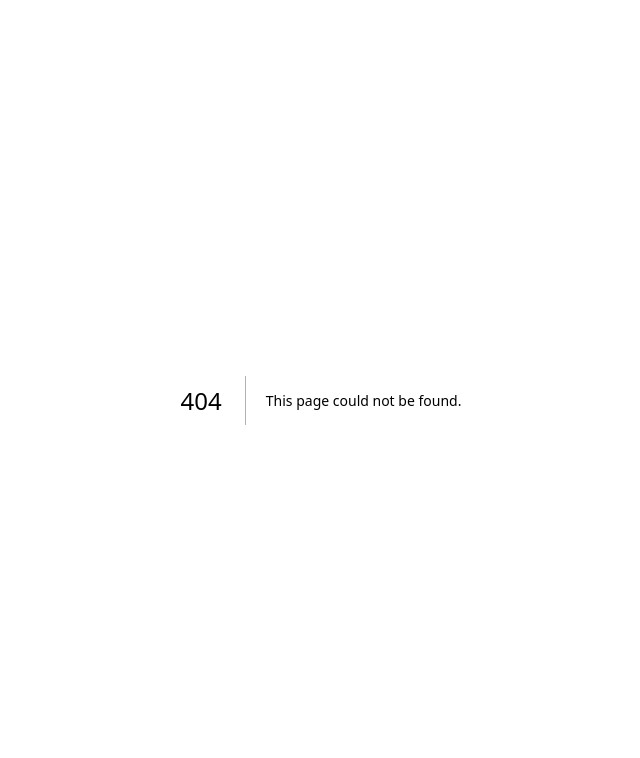
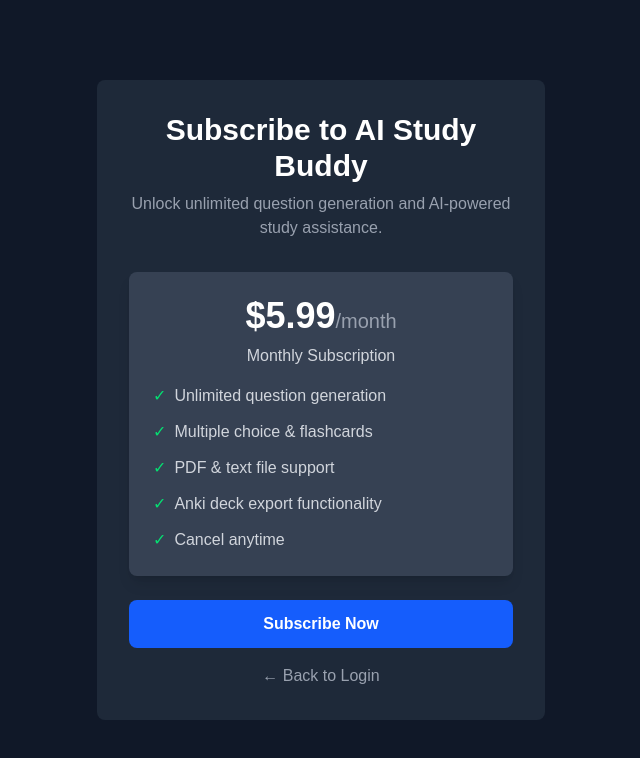
Before and after one commit to dimitry-co/ai-study-buddy, a Next.js app: page /subscribe in a window 1280 px wide. Before the commit this address had no page. Shown: the top 758 px of the page, without its empty margins (319-959 px from the left). Built offline with nearby package versions, Linux system fonts and the light colour scheme.

Commit message:
feat: create /subscribe page with pricing and feature list

```diff
--- /dev/null
+++ b/src/app/(auth)/subscribe/page.tsx
@@ -0,0 +1,107 @@
+"use client";
+
+import { useState } from "react";
+import { useRouter } from "next/navigation";
+import { signOut } from "@/lib/auth";
+
+export default function SubscribePage() {
+    const router = useRouter();
+    const [error, setError] = useState('');
+    const [loading, setLoading] = useState(false);
+    const [success, setSuccess] = useState(false);
+
+    const handleSubscrube = async () => {
+      setLoading(true);
+      setError('');
+
+      try {
+        // TODO: Add stripe checkout here later
+        // For now, just show a message
+        alert('payment integration coming soon! For now, contact admin.');
+
+        // Later this will redirect to Strip checkout:
+        // const response = aweait fetch('/api/create-checkout', { method: 'POST' });
+        // const url = await response.json();
+        // window.location.href = url;
+
+      } catch (err) {
+        setError('Unable to process. Please try again.');
+      } finally {
+        setLoading(false);
+      }
+    };
+
+    return (
+      <div className="min-h-screen bg-gray-900 flex items-center justify-center p-4">
+        <div className="bg-gray-800 rounded-lg p-8 max-w-md w-full">
+          {/* Header */}
+          <h1 className="text-3xl font-bold text-white mb-2 text-center">
+            Subscribe to AI Study Buddy
+          </h1>
+          <p className="text-gray-400 text-center mb-8">
+            Unlock unlimited question generation and AI-powered study assistance.
+          </p>
+
+          {/* Pricing Card */}
+          <div className="bg-gray-700 rounded-lg shadow-lg p-6 mb-6">
+            <div className="text-center mb-4">
+              <div className="text-4xl font-bold text-white mb-2">
+                $5.99
+                <span className="text-xl text-gray-400 font-normal">/month</span>
+              </div>
+              <p className="text-gray-300">Monthly Subscription</p>
+            </div>
+
+            {/* Feature List */}
+            <ul className="space-y-3 text-gray-300">
+              <li className="flex items-start">
+                <span className="text-green-400 mr-2">✓</span>
+                Unlimited question generation
+              </li>
+              <li className="flex items-start">
+                <span className="text-green-400 mr-2">✓</span>
+                Multiple choice & flashcards
+              </li>
+              <li className="flex items-start">
+                <span className="text-green-400 mr-2">✓</span>
+                PDF & text file support
+              </li>
+              <li className="flex items-start">
+                <span className="text-green-400 mr-2">✓</span>
+                Anki deck export functionality
+              </li>
+              <li className="flex items-start">
+                <span className="text-green-400 mr-2">✓</span>
+                Cancel anytime
+              </li>
+            </ul>
+          </div>
+
+          {/* Error Display */}
+          {error && (
+            <div className="bg-red-900/50 border border-red-500 text-red-200 px-4 py-2 rounded mb-4">
+              {error}
+            </div>
+          )}
+
+          {/* Subscribe Button */}
+          <button
+            onClick={handleSubscrube}
+            disabled={loading}
+            className="w-full bg-blue-600 hover:bg-blue-700 disabled:bg-gray-600 text-white py-3 rounded-lg font-semibold mb-4"
+          >
+            {loading ? 'Processing...' : 'Subscribe Now'}
+          </button>
+
+          {/* Back to Login */}
+          <button
+            onClick={() => router.push('/login')}
+            className="w-full text-gray-400 hover:text-gray-300 text-center"
+          >
+            ← Back to Login
+          </button>
+        </div>
+      </div>
+    );
+
+}
--- a/src/app/page.tsx
+++ b/src/app/page.tsx
@@ -5,7 +5,7 @@ import { useRouter } from 'next/navigation';
 import QuestionCard from "./components/QuestionCard";
 import { validateFile, extractTextFromFile } from '@/lib/fileParser';
 import { exportMCQToAnki, exportSimpleCardsToAnki, downloadAnkiDeck } from '@/lib/ankiExport';
-import { getCurrentUser, isAdmin, hasActiveSubscription } from '@/lib/auth';
+import { getCurrentUser, isAdmin, hasActiveSubscription, signOut } from '@/lib/auth';
 
 interface Question {
   id: number;
@@ -120,7 +120,12 @@ export default function Home() {
       return;
     }
     downloadAnkiDeck(tsvContent, fileName);
-  }
+  };
+
+  const handleSignout = async () => {
+    await signOut();
+    router.push('/login');
+  };
 
   const generateQuestions = async () => {
     // Clear previous state (errors, questions)
@@ -239,8 +244,16 @@ export default function Home() {
     <div className="min-h-screen bg-gray-900/70 p-8">
       <div className="max-w-4xl mx-auto">
         {/* Header */}
-        <div className="text-center mb-8">
-          <h1 className="text-4xl font-bold text-white">AI Study Buddy</h1>
+        <div className="mb-8">
+          <div className="flex justify-between items-center">
+            <h1 className="text-4xl font-bold text-white">AI Study Buddy</h1>
+            <button
+              onClick={handleSignout}
+              className="bg-gray-700 hover:bg-gray-600 text-white px-4 py-2 rounded-lg font-semibold transition-colors"
+            >
+              Logout
+            </button>
+          </div>
         </div>
 
         {/* Input Sections */}
```
